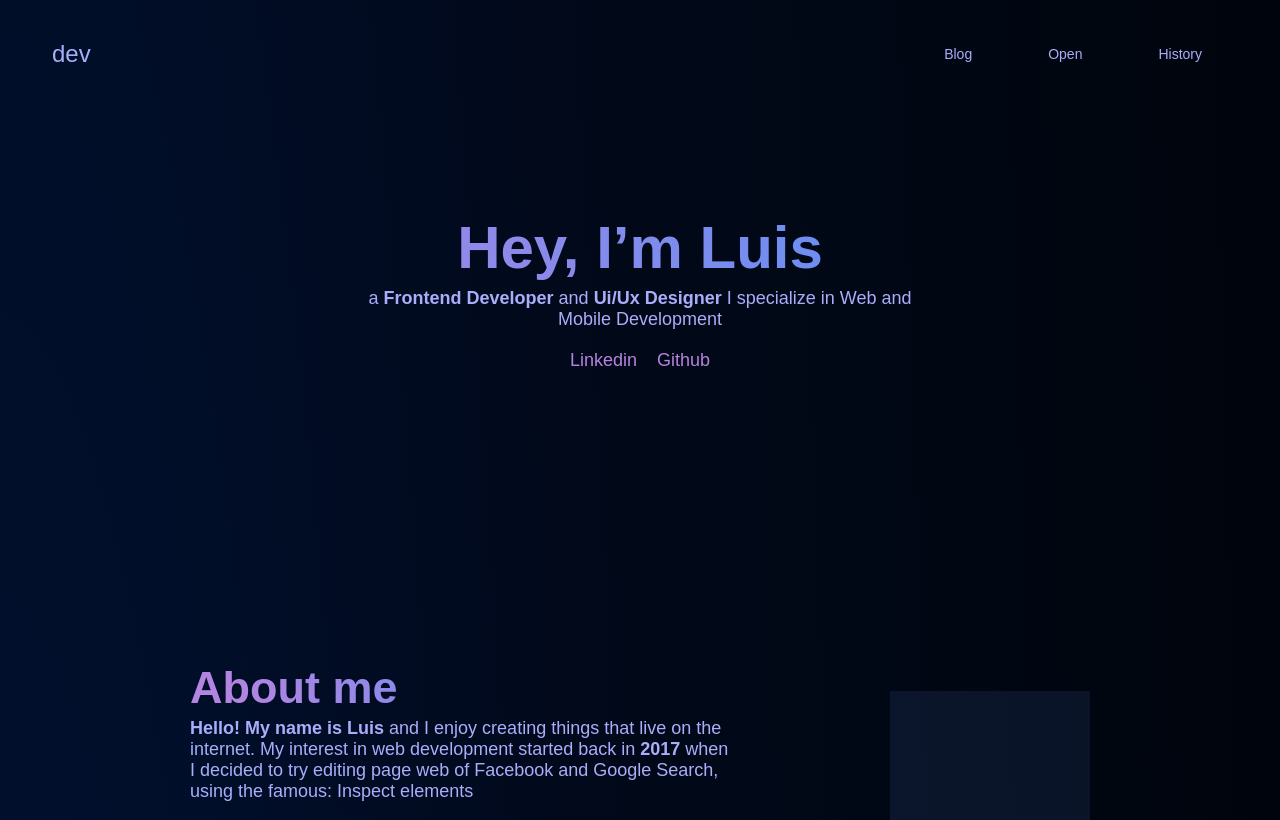
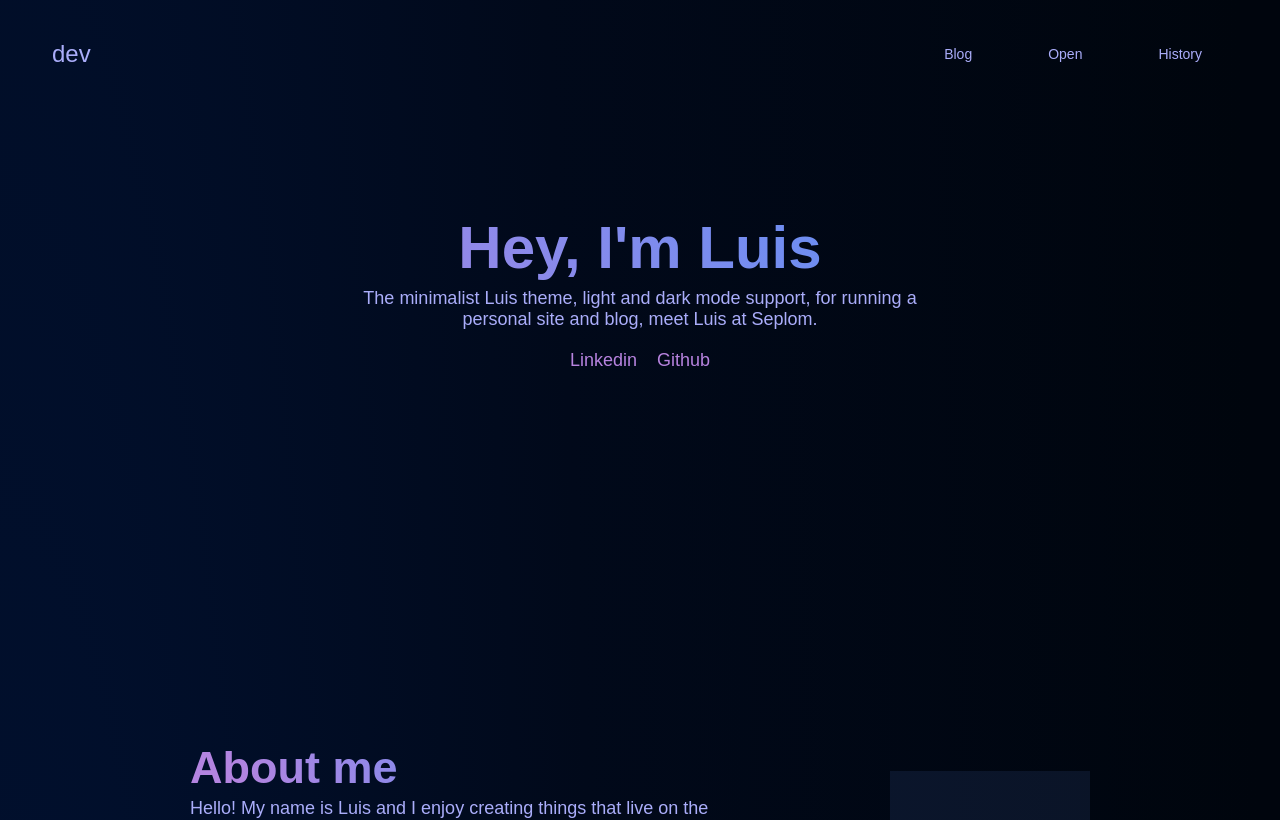
Before and after one commit to cutioluis/porfolio-nextjs, a Next.js app: page / in a window 1280 px wide. Shown: the top 820 px of the page. Built offline with nearby package versions, Linux system fonts and the light colour scheme.

Commit message:
FIX many errors

```diff
--- a/src/components/About/About.js
+++ b/src/components/About/About.js
@@ -2,10 +2,11 @@ import Skills from "../Skills/Skills";
 import styled from "styled-components";
 
 import { COLORS, SIZES } from "../../constants/";
+import { siteMetadata } from "src/data/siteMetadata";
 
 const Container = styled.div`
-  height: 80vh;
   display: flex;
+  min-height: 100vh;
   margin: ${SIZES.margin};
   justify-content: center;
   width: 100%;
@@ -34,13 +35,8 @@ const About = () => {
     <Container>
       <AboutSection>
         <SectionInfo>
-          <h2>About me</h2>
-          <p>
-            <b> Hello! My name is Luis</b> and I enjoy creating things that live
-            on the internet. My interest in web development started back in{" "}
-            <b>2017</b> when I decided to try editing page web of Facebook and
-            Google Search, using the famous: Inspect elements
-          </p>
+          <h2>{siteMetadata.aboutMe.title}</h2>
+          <p>{siteMetadata.aboutMe.description}</p>
           <br />
           <Skills />
         </SectionInfo>
--- a/src/components/Header/Header.js
+++ b/src/components/Header/Header.js
@@ -1,4 +1,5 @@
 import styled from "styled-components";
+import { siteMetadata } from "../../data/siteMetadata";
 import { COLORS, SIZES } from "../../constants/";
 
 const ContainerHeader = styled.section`
@@ -29,11 +30,8 @@ const SocialItem = styled.a`
 const Header = () => {
   return (
     <ContainerHeader>
-      <Greeting>Hey, I’m Luis</Greeting>
-      <Description>
-        a <b>Frontend Developer</b> and <b> Ui/Ux Designer</b> I specialize in
-        Web and Mobile Development
-      </Description>
+      <Greeting>{siteMetadata.title}</Greeting>
+      <Description>{siteMetadata.description}</Description>
       <ContainerSocials>
         <SocialItem>Linkedin</SocialItem>
         <SocialItem>Github</SocialItem>
--- a/src/components/Navbar/Navbar.js
+++ b/src/components/Navbar/Navbar.js
@@ -1,7 +1,8 @@
 import React from "react";
 import styled from "styled-components";
 import Link from "next/link";
-import { COLORS, FONTS, LINKS } from "../../constants/";
+import { headerNavLinks } from "../../data/headerNavLinks";
+import { COLORS } from "../../constants/";
 
 const Container = styled.div`
   width: 100%;
@@ -54,17 +55,15 @@ const Navbar = () => {
         </LogoContainer>
       </Link>
       <NavBar>
-        {React.Children.toArray(
-          Object.values(LINKS).map((link) => {
+        {headerNavLinks.map((link) => {
           return (
             <LinkContainer key={link.title}>
-                <Link passHref href={link.url}>
+              <Link passHref href={link.href}>
                 {link.title}
               </Link>
             </LinkContainer>
           );
-          })
-        )}
+        })}
       </NavBar>
     </Container>
   );
--- a/src/components/ProjectsCard/ProjectsCard.js
+++ b/src/components/ProjectsCard/ProjectsCard.js
@@ -5,7 +5,7 @@ import { COLORS, SIZES } from "../../constants/";
 
 const ContainerMain = styled.div`
   width: ${SIZES.marginWidth}px;
-  margin: 0 auto;
+  margin:  0 auto;
 `;
 
 const TitleProjects = styled.div`
--- a/src/constants/index.js
+++ b/src/constants/index.js
@@ -41,21 +41,7 @@ const COLORS = {
   gradientText: `linear-gradient(59.97deg, #B384E0 10.17%, #4E92F9 88.89%)`,
 };
 
-const LINKS = {
-  blog: {
-    url: "/blog",
-    title: "Blog",
-  },
-  contact: {
-    url: "/open",
-    title: "Open",
-  },
 
-  dev: {
-    url: "/history",
-    title: "History",
-  },
-};
 
 const SIZES = {
   marginHero: " 100px 0",
@@ -64,21 +50,4 @@ const SIZES = {
   margin: "50px 0",
 };
 
-const NETWORKS = [
-  {
-    name: "Twitter",
-    url: "http://twitter.com/cutioluis",
-  },
-  {
-    name: "Linkedin",
-    url: "http://linkedin.com/cutioluis",
-  },
-  {
-    name: "Github",
-    url: "http://github.com/cutioluis",
-  },
-];
-
-export default NETWORKS;
-
-export { FONTS, COLORS, LINKS, SIZES };
+export { FONTS, COLORS, SIZES };
--- /dev/null
+++ b/src/data/headerNavLinks.js
@@ -0,0 +1,5 @@
+export const headerNavLinks = [
+    { href: '/blog', title: 'Blog' },
+    { href: '/open', title: 'Open' },
+    { href: '/histoy', title: 'History' },
+  ]
--- /dev/null
+++ b/src/data/siteMetadata.js
@@ -0,0 +1,17 @@
+export const siteMetadata = {
+  title: "Hey, I'm Luis",
+  author: "cutioluis",
+  headerTitle:
+    "a Frontend Developer and Ui/Ux Designer, I specialize in Web Development and Design Systems.",
+  description:
+    "The minimalist Luis theme, light and dark mode support, for running a personal site and blog, meet Luis at Seplom.",
+  github: "https://github.com/cutioluis",
+  twitter: "https://twitter.com/cutioluis/",
+  linkedin: "https://www.linkedin.com/cutioluis",
+
+  aboutMe: {
+    title: "About me",
+    description:
+      "Hello! My name is Luis and I enjoy creating things that live on the internet. My interest in web development started back in 2017 when I decided to try editing page web of Facebook and Google Search, using the famous: Inspect elements ",
+  },
+};
```
Also changed, not shown: jsconfig.json (added, +8 -0 lines). Lines whose indentation alone changed are shown as unchanged.
